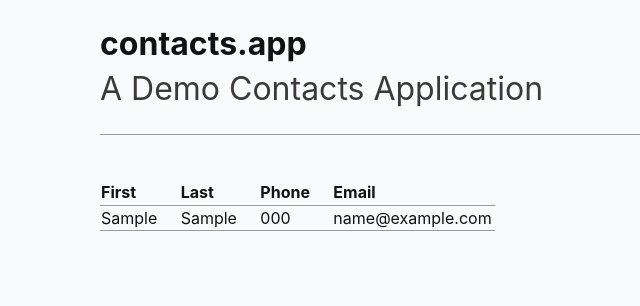
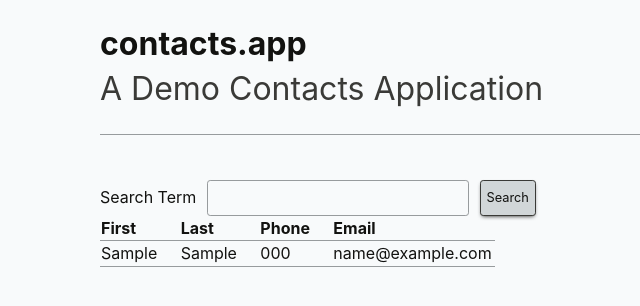
Before and after one commit to fcbertoldi/contact-app-django, a Django app: page /contacts/ in a window 1280 px wide. Shown: the top 306 px of the page, without its empty margins (220-860 px from the left). Run offline with Django 4.2, Linux system fonts and the light colour scheme; tables that the repository leaves empty hold one stand-in row (values such as "Sample post").

Commit message:
web1.0: search

```diff
--- a/core/models.py
+++ b/core/models.py
@@ -1,5 +1,20 @@
 import uuid
+from typing import Optional
 from django.db import models
+from django.db.models import Q
+
+
+class ContactManager(models.Manager):
+    def search(self, search_param: Optional[str]):
+        if search_param is None:
+            return self.none()
+
+        return self.get_queryset().filter(
+            Q(first__icontains=search_param)
+            | Q(last__icontains=search_param)
+            | Q(email__icontains=search_param)
+            | Q(phone__icontains=search_param)
+        )
 
 
 class Contact(models.Model):
@@ -13,3 +28,8 @@ class Contact(models.Model):
         indexes = [
             models.Index(fields=["id"]),
         ]
+
+    objects = ContactManager()
+
+    def __str__(self):
+        return " ".join([self.first, self.last])
--- a/core/views.py
+++ b/core/views.py
@@ -1,9 +1,26 @@
+from typing import Any
+from django.db.models.query import QuerySet
 from django.shortcuts import render
 from django.views import generic
 from .models import Contact
 
+# TODO: search
+# TODO: detail
+# TODO: create
+# TODO: edit
+# TODO: delete
+# TODO: mudar cookiecutter pro django 4.2
+# TODO: adicionar git hooks pro black
+
 
 class IndexView(generic.ListView):
+    model = Contact
     template_name = "index.html"
-    queryset = Contact.objects.all()
     context_object_name = "contacts"
+
+    def get_queryset(self) -> QuerySet[Any]:
+        search_param = self.request.GET.get("q") or None
+        if search_param:
+            return Contact.objects.search(search_param)
+
+        return super().get_queryset()
--- a/templates/index.html
+++ b/templates/index.html
@@ -1,6 +1,12 @@
 {% extends 'base.html' %}
 
 {% block content %}
+    <form action="{% url 'contact-list' %}" method="get" class="tool-bar">
+        <label for="search">Search Term</label>
+        <input id="search" type="search" name="q" value="{{ request.args.get.q|default:'' }}"/>
+        <input type="submit" value="Search"/>
+    </form>
+
     <table>
         <thead>
         <tr>
```
